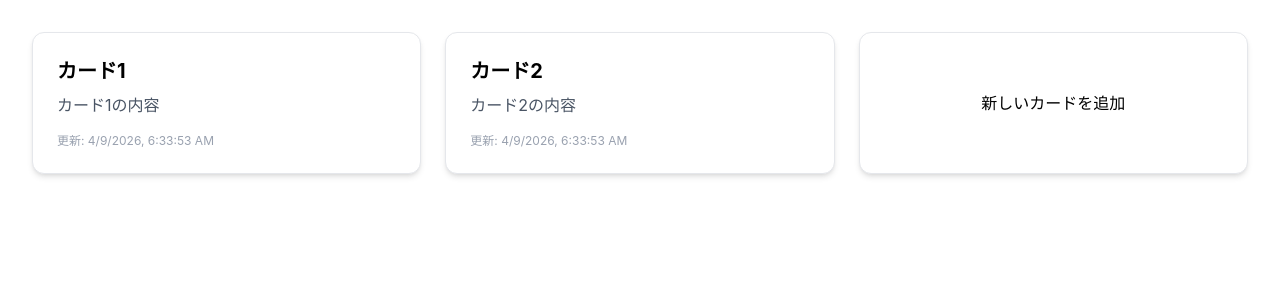
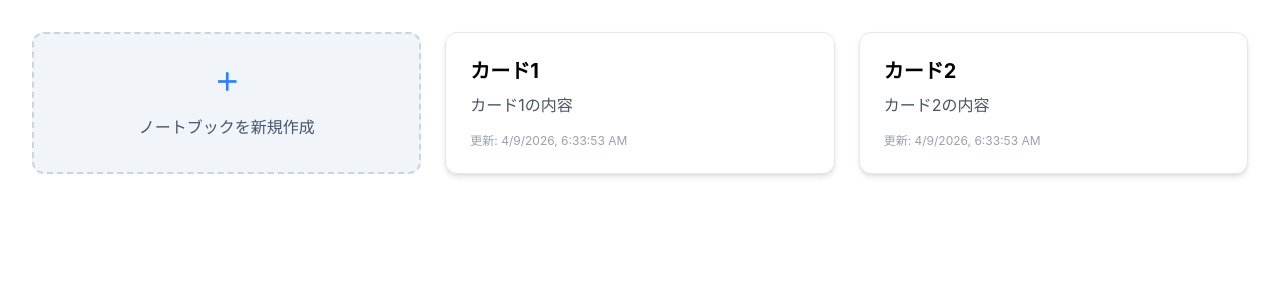
Before and after one commit to yuto-boobam/Rooted, a React (Vite) app: page / in a window 1280 px wide. Shown: the top 300 px of the page. Built offline with nearby package versions, Linux system fonts and the light colour scheme.

Commit message:
追加処理を削除、新規作成用のカードのデザインを作成

```diff
--- a/src/App.tsx
+++ b/src/App.tsx
@@ -40,7 +40,14 @@ function App() {
     <div className="p-8"> {/* 全体の余白 */}
       <div className="grid grid-cols-1 md:grid-cols-3 gap-6"> {/* グリッドの設定 */}
 
-        {/* 課題：ここで cards.map を使い、カードを生成してください */}
+        <button className="bg-slate-100 p-6 rounded-xl border-2 border-dashed border-slate-300 flex flex-col items-center justify-center gap-4 h-full">
+          {/* アイコン用の＋ */}
+          <span className="text-2xl text-blue-500 font-bold">＋</span>
+          {/* テキスト */}
+          <span className="text-slate-600 font-medium">ノートブックを新規作成</span>
+        </button>
+
+
         {/* card.mapを利用し、カードにcards内の要素をどのように表示するのかを決める */}
         {cards.map((card) => (
           <div key={card.id} className="p-6 bg-white rounded-xl shadow-md border border-gray-200">
@@ -51,10 +58,6 @@ function App() {
             </div>
           </div>
         ))}
-        {/* addCardを利用して、新しいカードを追加する関数を作成する */}
-        <button onClick={addCard} className="p-6 bg-white rounded-xl shadow-md border border-gray-200">
-          新しいカードを追加
-        </button>
 
 
       </div>
```
